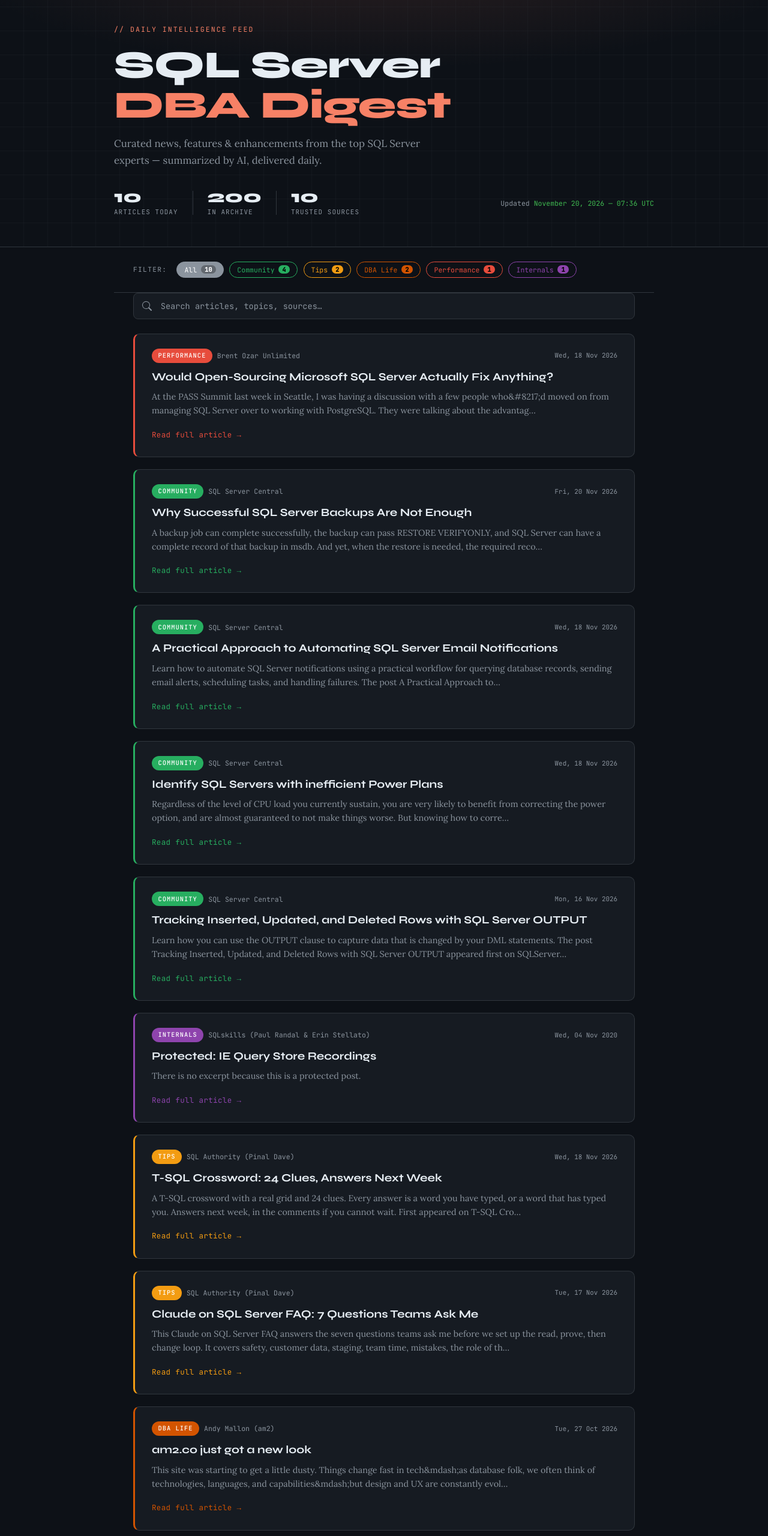
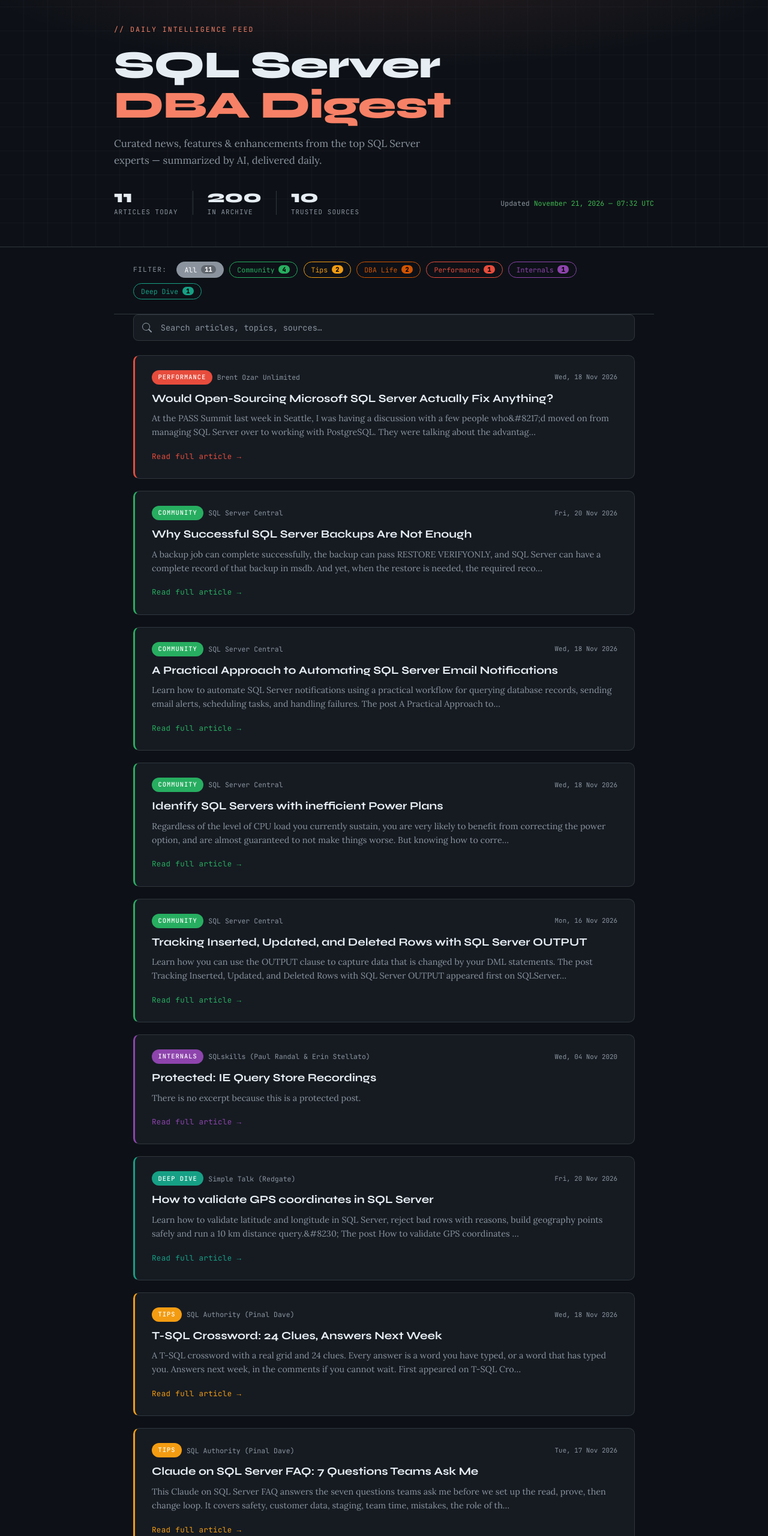
Before and after one commit to amanjaiswal240/SQL-Server-Digest, a plain HTML site: page site/index.html in a window 1280 px wide. Shown: the part 25-2585 px from the top of the page at 60% size. Drawn offline with Linux system fonts and the light colour scheme.

Commit message:
chore: daily digest refresh 2026-11-21 07:32 UTC

```diff
--- a/site/index.html
+++ b/site/index.html
@@ -362,7 +362,7 @@
     </p>
     <div class="hero-meta">
       <div class="stat">
-        <span class="stat-num" id="js-count">10</span>
+        <span class="stat-num" id="js-count">11</span>
         <span class="stat-label">Articles Today</span>
       </div>
       <div class="divider-v"></div>
@@ -375,7 +375,7 @@
         <span class="stat-num">10</span>
         <span class="stat-label">Trusted Sources</span>
       </div>
-      <p class="updated">Updated <span>November 20, 2026 — 07:36 UTC</span></p>
+      <p class="updated">Updated <span>November 21, 2026 — 07:32 UTC</span></p>
     </div>
   </div>
 </header>
@@ -384,9 +384,9 @@
 <div class="toolbar">
   <span class="toolbar-label">Filter:</span>
   <button class="filter-btn active" data-tag="all" style="--c:#8b949e">
-    All <span>10</span>
+    All <span>11</span>
   </button>
-  <button class="filter-btn" data-tag="Community" style="--c:#27ae60">Community <span>4</span></button><button class="filter-btn" data-tag="Tips" style="--c:#f39c12">Tips <span>2</span></button><button class="filter-btn" data-tag="DBA Life" style="--c:#d35400">DBA Life <span>2</span></button><button class="filter-btn" data-tag="Performance" style="--c:#e74c3c">Performance <span>1</span></button><button class="filter-btn" data-tag="Internals" style="--c:#8e44ad">Internals <span>1</span></button>
+  <button class="filter-btn" data-tag="Community" style="--c:#27ae60">Community <span>4</span></button><button class="filter-btn" data-tag="Tips" style="--c:#f39c12">Tips <span>2</span></button><button class="filter-btn" data-tag="DBA Life" style="--c:#d35400">DBA Life <span>2</span></button><button class="filter-btn" data-tag="Performance" style="--c:#e74c3c">Performance <span>1</span></button><button class="filter-btn" data-tag="Internals" style="--c:#8e44ad">Internals <span>1</span></button><button class="filter-btn" data-tag="Deep Dive" style="--c:#16a085">Deep Dive <span>1</span></button>
 </div>
 
 <!-- SEARCH -->
@@ -489,7 +489,22 @@ The post Tracking Inserted, Updated, and Deleted Rows with SQL Server OUTPUT app
       </a>
     </article>
 
-    <article class="card" style="--accent:#f39c12" data-index="6">
+    <article class="card" style="--accent:#16a085" data-index="6">
+      <div class="card-top">
+        <span class="tag" style="background:#16a085">Deep Dive</span>
+        <span class="source">Simple Talk (Redgate)</span>
+        <span class="pub-date">Fri, 20 Nov 2026</span>
+      </div>
+      <h2><a href="https://www.red-gate.com/simple-talk/databases/sql-server/validate-gps-coordinates-sql-server-geography/" target="_blank" rel="noopener">How to validate GPS coordinates in SQL Server</a></h2>
+      <p class="excerpt">Learn how to validate latitude and longitude in SQL Server, reject bad rows with reasons, build geography points safely and run a 10 km distance query.&amp;#8230;
+The post How to validate GPS coordinates …</p>
+
+      <a class="read-link" href="https://www.red-gate.com/simple-talk/databases/sql-server/validate-gps-coordinates-sql-server-geography/" target="_blank" rel="noopener">
+        Read full article →
+      </a>
+    </article>
+
+    <article class="card" style="--accent:#f39c12" data-index="7">
       <div class="card-top">
         <span class="tag" style="background:#f39c12">Tips</span>
         <span class="source">SQL Authority (Pinal Dave)</span>
@@ -504,7 +519,7 @@ First appeared on T-SQL Cro…</p>
       </a>
     </article>
 
-    <article class="card" style="--accent:#f39c12" data-index="7">
+    <article class="card" style="--accent:#f39c12" data-index="8">
       <div class="card-top">
         <span class="tag" style="background:#f39c12">Tips</span>
         <span class="source">SQL Authority (Pinal Dave)</span>
@@ -518,7 +533,7 @@ First appeared on T-SQL Cro…</p>
       </a>
     </article>
 
-    <article class="card" style="--accent:#d35400" data-index="8">
+    <article class="card" style="--accent:#d35400" data-index="9">
       <div class="card-top">
         <span class="tag" style="background:#d35400">DBA Life</span>
         <span class="source">Andy Mallon (am2)</span>
@@ -532,7 +547,7 @@ First appeared on T-SQL Cro…</p>
       </a>
     </article>
 
-    <article class="card" style="--accent:#d35400" data-index="9">
+    <article class="card" style="--accent:#d35400" data-index="10">
       <div class="card-top">
         <span class="tag" style="background:#d35400">DBA Life</span>
         <span class="source">Andy Mallon (am2)</span>
```
Also changed, not shown: site/articles_history.json.
